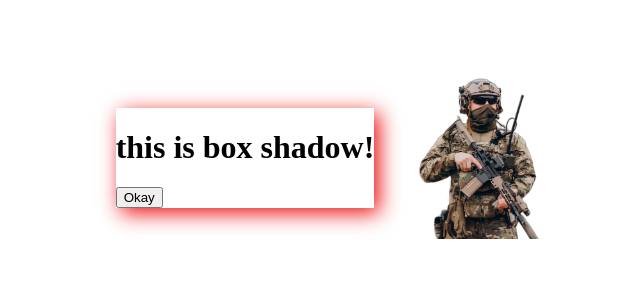
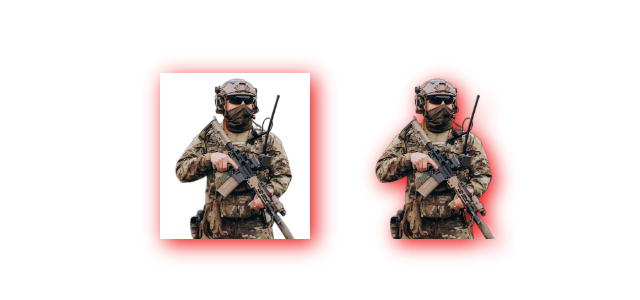
Before and after one commit to BranBayou/random-sinppets, a website: page box-shadow vs drop-shadow/index.html in a window 1280 px wide. Shown: the part 250-550 px from the top of the page, without its empty margins (305-945 px from the left). Drawn offline with Linux system fonts and the light colour scheme.

Commit message:
Update css code

```diff
--- a/box-shadow vs drop-shadow/index.html
+++ b/box-shadow vs drop-shadow/index.html
@@ -7,12 +7,11 @@
   <link rel="stylesheet" href="style.css">
 </head>
 <body>
-  <div class="box">
-    <h1>this is box shadow!</h1>
-    <button type="button">Okay</button>
+  <div class="box-shadow">
+    <img src="./tinywow_change_bg_photo_40612389 1.png" alt="photo">
   </div>
 
-  <div class="img-con">
+  <div class="drop-shadow">
     <img src="./tinywow_change_bg_photo_40612389 1.png" alt="photo">
   </div>
 </body>
--- a/box-shadow vs drop-shadow/style.css
+++ b/box-shadow vs drop-shadow/style.css
@@ -3,18 +3,17 @@ body {
   display: flex;
   align-items: center;
   justify-content: center;
-  gap: 30px;
+  gap: 50px;
 }
 
-.box {
+img{
+  width: 150px;
+}
+
+.box-shadow img{
   box-shadow: 5px 5px 20px 0px #ec0b0b;
 }
 
-.img-con img{
-  width: 150px;
+.drop-shadow img{
+  filter: drop-shadow(5px 5px 10px #ec0b0b);
 }
-
-.img-con:hover img{
-  width: 150px;
-  filter: drop-shadow(5px 5px 10px #888888);
-}
```
